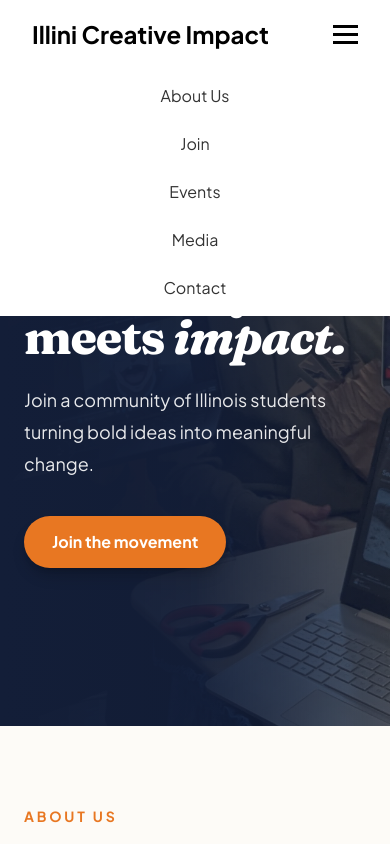
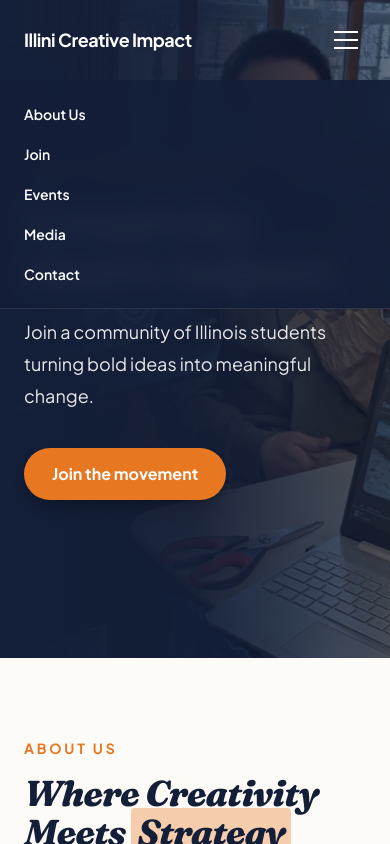
Before and after one commit to zoucatherine/illini-creative-impact, a React (Vite) app: page / in a window 390 px wide. Both pictures are taken after a click on the button "Open navigation menu". Shown: the top 844 px of the page. Built offline with nearby package versions, Linux system fonts and the light colour scheme.

Commit message:
fix(style): navbar

```diff
--- a/src/components/Navbar.tsx
+++ b/src/components/Navbar.tsx
@@ -12,6 +12,7 @@ const navLinks = [
 
 export const Navbar: React.FC<NavbarProps> = () => {
   const [isNavOpen, setIsNavOpen] = React.useState(false);
+  const [isScrolled, setIsScrolled] = React.useState(false);
 
   const navigate = (event: React.MouseEvent<HTMLAnchorElement>, href: string) => {
     event.preventDefault();
@@ -20,29 +21,58 @@ export const Navbar: React.FC<NavbarProps> = () => {
     setIsNavOpen(false);
   };
 
+  React.useEffect(() => {
+    const handleScroll = () => setIsScrolled(window.scrollY > 20);
+
+    handleScroll();
+    window.addEventListener('scroll', handleScroll, { passive: true });
+    return () => window.removeEventListener('scroll', handleScroll);
+  }, []);
+
   return (
-    <nav className="navbar">
-      <a className="logo" href="/" onClick={(event) => navigate(event, '/')}>
+    <nav
+      className={`fixed inset-x-0 top-0 z-50 border-b transition-all duration-300 ${
+        isScrolled
+          ? 'border-white/10 bg-[#131E38]/90 backdrop-blur-md'
+          : 'border-transparent bg-transparent'
+      }`}
+    >
+      <div className="mx-auto flex max-w-7xl items-center justify-between px-6 py-5 sm:px-10 lg:px-16">
+      <a
+        className="text-lg font-bold tracking-tight text-white transition-colors hover:text-[#E87722] sm:text-xl"
+        href="/"
+        onClick={(event) => navigate(event, '/')}
+      >
         Illini Creative Impact
       </a>
 
-        {/* Navigation toggle button for mobile view */}
       <button
-        className="nav-toggle"
+        className="flex h-10 w-10 flex-col items-center justify-center gap-1.5 rounded-md text-white transition-colors hover:text-[#E87722] md:hidden"
         onClick={() => setIsNavOpen(!isNavOpen)}
+        aria-expanded={isNavOpen}
+        aria-label={isNavOpen ? 'Close navigation menu' : 'Open navigation menu'}
       >
-        <span className="bar"></span>
-        <span className="bar"></span>
-        <span className="bar"></span>
+        <span className="h-0.5 w-6 bg-current" />
+        <span className="h-0.5 w-6 bg-current" />
+        <span className="h-0.5 w-6 bg-current" />
       </button>
 
-        {/* Navigation links */}
-      <div className={`nav-links ${isNavOpen ? 'active' : ''}`}>
+      <div
+        className={`absolute inset-x-0 top-full flex-col gap-5 border-b border-white/10 bg-[#131E38]/95 px-6 py-6 backdrop-blur-md md:static md:flex md:flex-row md:items-center md:gap-8 md:border-0 md:bg-transparent md:p-0 md:backdrop-blur-none ${
+          isNavOpen ? 'flex' : 'hidden'
+        }`}
+      >
         {navLinks.map((link) => (
-          <a key={link.href} href={link.href} onClick={(event) => navigate(event, link.href)}>
+          <a
+            key={link.href}
+            href={link.href}
+            onClick={(event) => navigate(event, link.href)}
+            className="text-sm font-semibold text-white transition-colors duration-200 hover:text-[#E87722]"
+          >
             {link.label}
           </a>
         ))}
+      </div>
       </div>
     </nav>
   );
--- a/src/index.css
+++ b/src/index.css
@@ -9,81 +9,6 @@ body {
   background-color: #ffffff;
   color: #334155;
   font-family: 'Plus Jakarta Sans', ui-sans-serif, system-ui, sans-serif;
-}
-
-/* Base Navbar Styles */
-.navbar {
-  display: flex;
-  justify-content: space-between;
-  align-items: center;
-  padding: 1rem 2rem;
-  background-color: #ffffff;
-  color: #000000;
-  position: sticky;
-  top: 0;
-  z-index: 1000;
-}
-
-.logo {
-  font-size: 1.5rem;
-  font-weight: bold;
-  color: #000000;
-  text-decoration: none;
-}
-
-.nav-links {
-  display: flex;
-  list-style: none;
-  gap: 1.5rem;
-}
-
-.nav-links a {
-  color: #333333;
-  text-decoration: none;
-  transition: color 0.2s ease;
-}
-
-.nav-links a:hover {
-  color: #000000;
-}
-
-/* Mobile Responsive Styles */
-.nav-toggle {
-  display: none;
-  flex-direction: column;
-  gap: 5px;
-  background: transparent;
-  border: none;
-  cursor: pointer;
-}
-
-.nav-toggle .bar {
-  width: 25px;
-  height: 3px;
-  background-color: #000000;
-  transition: all 0.3s ease;
-}
-
-@media (max-width: 768px) {
-  .nav-toggle {
-    display: flex;
-  }
-
-  .nav-links {
-    display: none;
-    flex-direction: column;
-    position: absolute;
-    top: 100%;
-    left: 0;
-    width: 100%;
-    background-color: #ffffff;
-    padding: 1rem 0;
-    text-align: center;
-  }
-
-  .nav-links.active {
-    display: flex;
-  }
 }
 
 .starter-page {
```
